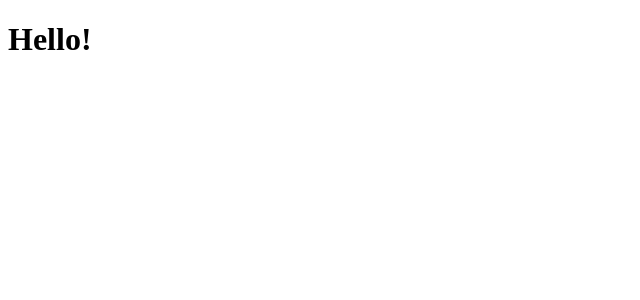
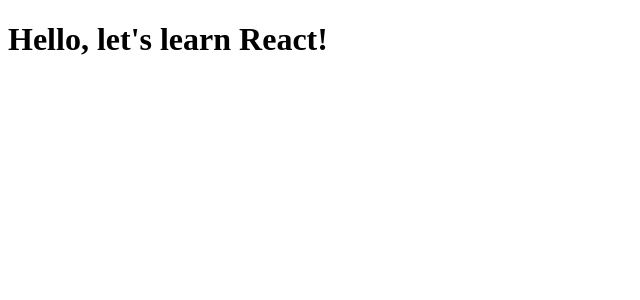
Before and after one commit to viveksingh-01/learn-react, a React (Vite) app: page / in a window 1280 px wide. Shown: the top 300 px of the page, without its empty margins (0-640 px from the left). Built offline with nearby package versions, Linux system fonts and the light colour scheme.

Commit message:
Integrate useNetworkStatus hook to display connectivity status in App component

```diff
--- a/src/components/App.tsx
+++ b/src/components/App.tsx
@@ -1,5 +1,16 @@
 import React from "react";
+import useNetworkStatus from "./Custom Hook/useNetworkStatus";
 
 export default function App() {
-  return <h1>Hello!</h1>;
+  const networkStatus = useNetworkStatus();
+  if (!networkStatus) {
+    return (
+      <section>
+        <h2>Oops, no internet connectivity...</h2>
+        <p>Please check your internet connection.</p>
+      </section>
+    );
+  }
+
+  return <h1>Hello, let's learn React!</h1>;
 }
```
